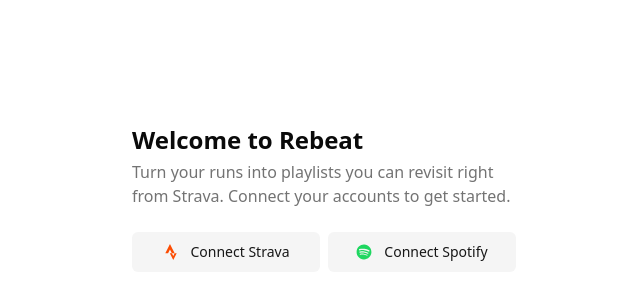
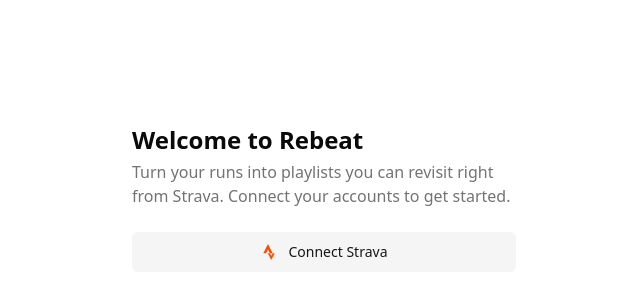
Before and after one commit to kamyarscode/rebeat, a React (Vite) app in the folder frontend/: page / in a window 1280 px wide. Shown: the part 202-502 px from the top of the page, without its empty margins (316-956 px from the left). Built offline with nearby package versions, Linux system fonts and the light colour scheme.

Commit message:
Add an auth strategy for the frontend

```diff
--- a/frontend/src/App.tsx
+++ b/frontend/src/App.tsx
@@ -1,10 +1,9 @@
 import { ConnectSpotify } from "@/components/connect-spotify";
 import { ConnectStrava } from "@/components/connect-strava";
-import { useQueryState } from "nuqs";
+import { useAuth } from "@/lib/auth";
 
 function App() {
-  // TODO: This is just a proof of concept, remove this
-  const [token] = useQueryState("token");
+  const { isAuthenticated, token } = useAuth();
 
   return (
     <main className="flex flex-col gap-4 container mx-auto justify-center items-center h-full px-8">
@@ -18,13 +17,10 @@
             Connect your accounts to get started.
           </p>
         </div>
-        <div className=" flex flex-col gap-2 sm:flex-row">
-          <ConnectStrava
-            className="animate-in fade-in slide-in-from-bottom-4 delay-200 fill-mode-backwards ease-out-quart duration-1000"
-            onClick={() => {
-              window.location.href = "http://localhost:8000/strava/login";
-            }}
-          />
+
+        {isAuthenticated ? (
+          <div className="flex flex-col gap-2 sm:flex-row">
+            Strava Connected.
             <ConnectSpotify
               className="animate-in fade-in slide-in-from-bottom-4 delay-300 fill-mode-backwards ease-out-quart duration-1000"
               onClick={() => {
@@ -32,7 +28,17 @@
               }}
             />
           </div>
-        {/* TODO: This is just a proof of concept, remove this */}
+        ) : (
+          <div className="flex flex-col gap-2 sm:flex-row">
+            <ConnectStrava
+              className="animate-in fade-in slide-in-from-bottom-4 delay-200 fill-mode-backwards ease-out-quart duration-1000"
+              onClick={() => {
+                window.location.href = "http://localhost:8000/strava/login";
+              }}
+            />
+          </div>
+        )}
+
         {token && (
           <span className="text-wrap break-words text-xs font-mono text-muted-foreground animate-in fade-in-0 slide-in-from-bottom duration-500 p-3 rounded-md bg-muted">
             Access token: {token}
--- /dev/null
+++ b/frontend/src/lib/auth-utils.ts
@@ -0,0 +1,46 @@
+import { redirect } from "@tanstack/react-router";
+import { AuthContext } from "@/routes/__root";
+
+// Storage key for the auth token (must match the one in auth.tsx)
+export const TOKEN_STORAGE_KEY = "rebeat_auth_token";
+
+/**
+ * Utility function to check authentication in route beforeLoad
+ */
+export function requireAuth(
+  authContext: AuthContext | undefined,
+  redirectTo = "/"
+) {
+  if (!authContext?.isAuthenticated) {
+    throw redirect({
+      to: redirectTo,
+      replace: true,
+    });
+  }
+
+  return authContext;
+}
+
+/**
+ * Extract auth token from URL params and localStorage
+ * URL token takes precedence over localStorage unless skipUrlToken is true
+ */
+export function extractAuthToken(skipUrlToken = false): string | null {
+  // Only check localStorage if skipUrlToken is true
+  if (skipUrlToken) {
+    return typeof window !== "undefined"
+      ? localStorage.getItem(TOKEN_STORAGE_KEY)
+      : null;
+  }
+
+  // First try URL params
+  const urlParams = new URLSearchParams(window.location.search);
+  const urlToken = urlParams.get("token");
+
+  // Then try localStorage if no URL token
+  if (!urlToken && typeof window !== "undefined") {
+    return localStorage.getItem(TOKEN_STORAGE_KEY);
+  }
+
+  return urlToken;
+}
--- /dev/null
+++ b/frontend/src/lib/auth.tsx
@@ -0,0 +1,89 @@
+import {
+  createContext,
+  useContext,
+  useState,
+  ReactNode,
+  useEffect,
+} from "react";
+import { useQueryState } from "nuqs";
+import { TOKEN_STORAGE_KEY } from "./auth-utils";
+import { useNavigate } from "@tanstack/react-router";
+
+interface AuthContextType {
+  isAuthenticated: boolean;
+  token: string | null;
+  login: (token: string) => void;
+  logout: () => void;
+}
+
+const AuthContext = createContext<AuthContextType | null>(null);
+
+/** Provider component that wraps your app and makes auth available to any child component */
+export function AuthProvider({ children }: { children: ReactNode }) {
+  const [urlToken, setUrlToken] = useQueryState("token");
+  const navigate = useNavigate();
+  const [localToken, setLocalToken] = useState<string | null>(() => {
+    // Initialize from localStorage when the component mounts
+    if (typeof window !== "undefined") {
+      return localStorage.getItem(TOKEN_STORAGE_KEY);
+    }
+    return null;
+  });
+
+  // Resolve token priority: URL token takes precedence over localStorage
+  const token = urlToken || localToken;
+  const isAuthenticated = !!token;
+
+  // Handle URL token: store in localStorage and remove from URL
+  useEffect(() => {
+    if (urlToken) {
+      // Store token in localStorage
+      localStorage.setItem(TOKEN_STORAGE_KEY, urlToken);
+      setLocalToken(urlToken);
+
+      // Remove token from URL without a full page reload
+      const currentPath = window.location.pathname;
+      navigate({
+        to: currentPath,
+        search: {},
+        replace: true,
+      });
+
+      // Reset the URL token state
+      setUrlToken(null);
+    }
+  }, [urlToken, navigate, setUrlToken]);
+
+  const login = (newToken: string) => {
+    // Only update localStorage - we no longer keep tokens in URL
+    localStorage.setItem(TOKEN_STORAGE_KEY, newToken);
+    setLocalToken(newToken);
+  };
+
+  const logout = () => {
+    // Clear token from localStorage
+    localStorage.removeItem(TOKEN_STORAGE_KEY);
+    setLocalToken(null);
+
+    // Navigate user back to home page
+    navigate({ to: "/", replace: true });
+  };
+
+  const value = {
+    isAuthenticated,
+    token,
+    login,
+    logout,
+  };
+
+  return <AuthContext.Provider value={value}>{children}</AuthContext.Provider>;
+}
+
+/** Hook to use the auth context */
+export function useAuth() {
+  const context = useContext(AuthContext);
+  if (context === null) {
+    throw new Error("useAuth must be used within an AuthProvider");
+  }
+  return context;
+}
--- a/frontend/src/main.tsx
+++ b/frontend/src/main.tsx
@@ -6,13 +6,17 @@
 
 // Import the generated route tree
 import { routeTree } from "./routeTree.gen";
+import { AuthContext } from "./routes/__root";
 
 import { NuqsAdapter } from "nuqs/adapters/react";
 
 // Create a new router instance
 const router = createRouter({
   routeTree,
-  context: {},
+  context: {
+    // Type definition for our auth context
+    authContext: undefined as AuthContext | undefined,
+  },
   defaultPreload: "intent",
   scrollRestoration: true,
   defaultStructuralSharing: true,
--- a/frontend/src/routes/__root.tsx
+++ b/frontend/src/routes/__root.tsx
@@ -1,11 +1,42 @@
-import { Outlet, createRootRoute } from '@tanstack/react-router'
-import { TanStackRouterDevtools } from '@tanstack/react-router-devtools'
+import { Outlet, createRootRoute } from "@tanstack/react-router";
+import { TanStackRouterDevtools } from "@tanstack/react-router-devtools";
+import { AuthProvider } from "@/lib/auth";
+import { extractAuthToken } from "@/lib/auth-utils";
+
+export interface AuthContext {
+  isAuthenticated: boolean;
+  token: string | null;
+}
 
 export const Route = createRootRoute({
-  component: () => (
-    <>
+  component: RootComponent,
+  // This ensures the auth context is available to all routes
+  beforeLoad: async ({ location }) => {
+    // Check if there's a token in the URL for determining initial auth state
+    // The actual token management (removing from URL, storing in localStorage)
+    // will be handled by the AuthProvider
+    const hasTokenInUrl = new URLSearchParams(location.search).has("token");
+
+    // Get token from URL or localStorage
+    const token = extractAuthToken();
+
+    // Return the auth context for use in child routes
+    return {
+      authContext: {
+        isAuthenticated: !!token,
+        token,
+      } satisfies AuthContext,
+      // Also pass if we detected a token in URL, useful for child routes
+      hasTokenInUrl,
+    };
+  },
+});
+
+function RootComponent() {
+  return (
+    <AuthProvider>
       <Outlet />
       <TanStackRouterDevtools />
-    </>
-  ),
-})
+    </AuthProvider>
+  );
+}
```
Lines whose indentation alone changed are shown as unchanged.
